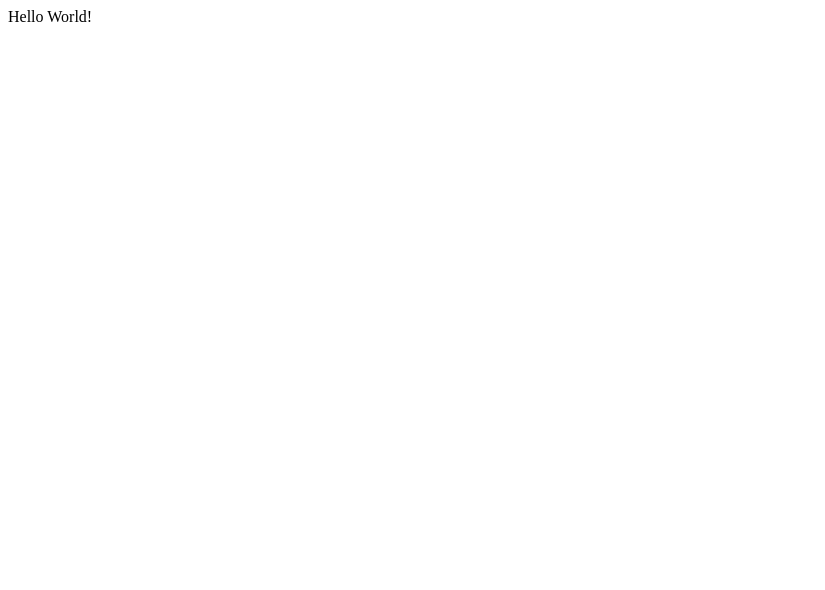
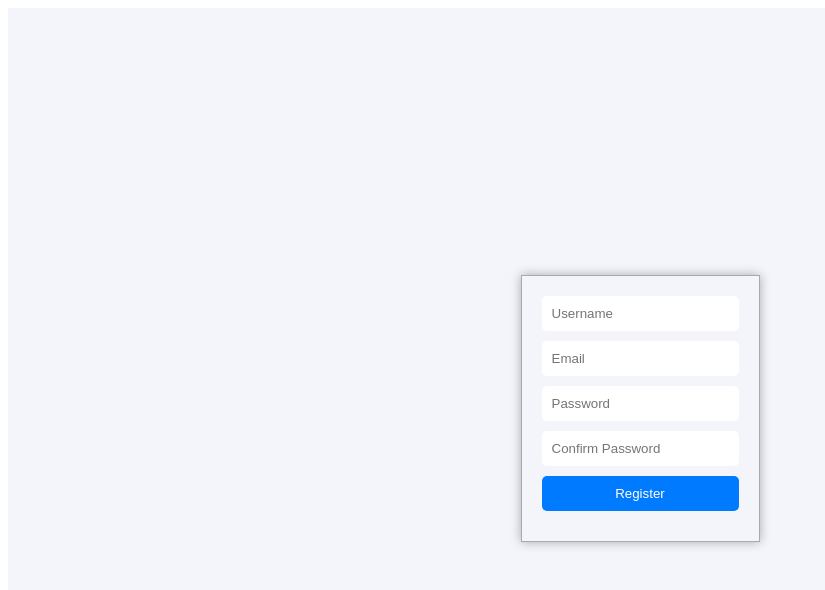
Before and after one commit to Podgas/eatly-frontend, a React (Vite) app: page / in a window 1280 px wide. Shown: the top 590 px of the page, without its empty margins (0-825 px from the left). Built offline with nearby package versions, Linux system fonts and the light colour scheme.

Commit message:
Added register and login pages.
Dirty register form created to test functionalities and database backend conection

```diff
--- a/src/app/index.tsx
+++ b/src/app/index.tsx
@@ -1,3 +1,9 @@
+import { LoginRoute, RegisterRoute } from "./routes/auth";
+
 export function App() {
-    return <div>Hello World!</div>;
+    return (
+        <div>
+            <RegisterRoute />
+        </div>
+    );
 }
--- /dev/null
+++ b/src/app/routes/auth/index.tsx
@@ -0,0 +1,2 @@
+export * from "./login";
+export * from "./register";
--- /dev/null
+++ b/src/app/routes/auth/login/index.tsx
@@ -0,0 +1 @@
+export * from "./login";
--- /dev/null
+++ b/src/app/routes/auth/login/login.tsx
@@ -0,0 +1,6 @@
+import React from "react";
+import styles from "./login.module.css";
+
+export const LoginRoute = () => {
+    return <div>Login Page</div>;
+};
--- /dev/null
+++ b/src/app/routes/auth/register/index.tsx
@@ -0,0 +1 @@
+export * from "./register";
--- /dev/null
+++ b/src/app/routes/auth/register/register.module.scss
@@ -0,0 +1,34 @@
+.register-container {
+    display: flex;
+    justify-content: center;
+    align-items: center;
+    height: 100vh;
+    background-color: c.$background-color;
+}
+.form-container {
+    align-items: center;
+    justify-content: center;
+    display: flex;
+
+    .form {
+        display: flex;
+        flex-direction: column;
+        background-color: c.$background-color;
+        padding: 20px;
+        border: 1px solid #0000004f;
+        box-shadow: 0 0 10px 0 #0000004f;
+
+        input,
+        button {
+            margin-bottom: 10px;
+            padding: 10px;
+            border: none;
+            border-radius: 5px;
+            cursor: pointer;
+        }
+        button {
+            background-color: c.$primary-color;
+            color: white;
+        }
+    }
+}
--- /dev/null
+++ b/src/app/routes/auth/register/register.tsx
@@ -0,0 +1,19 @@
+import React from "react";
+import styles from "./register.module.scss";
+
+export const RegisterRoute = () => {
+    return (
+        <div className={styles["register-container"]}>
+            <div className={styles["form-container"]}>
+                <form className={styles["form"]}>
+                    <input type="text" placeholder="Username" />
+                    <input type="email" placeholder="Email" />
+                    <input type="password" placeholder="Password" />
+                    <input type="password" placeholder="Confirm Password" />
+
+                    <button>Register</button>
+                </form>
+            </div>
+        </div>
+    );
+};
```
Also changed, not shown: src/app/routes/auth/login/login.module.scss (added).
